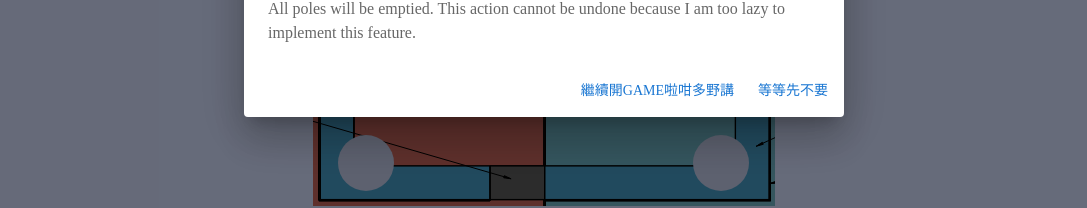
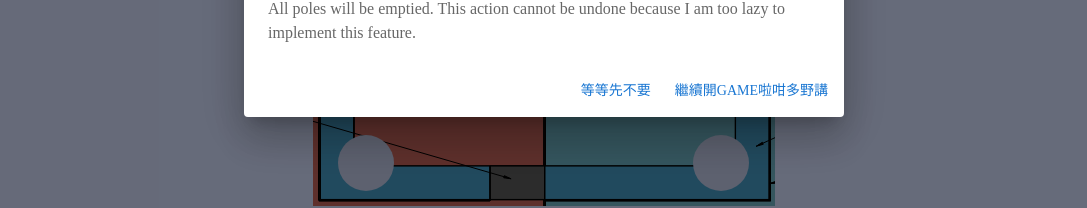
Before and after one commit to nc108x/2023-scoreboard, a React (Create React App) app: page / in a window 1280 px wide. Both pictures are taken after a click on the button "RESET". Shown: the part 375-583 px from the top of the page, without its empty margins (96-1183 px from the left). Built offline with nearby package versions, Linux system fonts and the light colour scheme; a web font is replaced by a local one.

Commit message:
Swap button position

```diff
--- a/src/components/ControlPanel.js
+++ b/src/components/ControlPanel.js
@@ -184,18 +184,18 @@ export default function ControlPanel({
               <Button
                 onClick={() => {
                   setConfirmReset(false);
+                }}
+                autoFocus
+              >
+                等等先不要
+              </Button>
+              <Button
+                onClick={() => {
+                  setConfirmReset(false);
                   resetHandler();
                 }}
               >
                 繼續開game啦咁多野講
-              </Button>
-              <Button
-                onClick={() => {
-                  setConfirmReset(false);
-                }}
-                autoFocus
-              >
-                等等先不要
               </Button>
             </DialogActions>
           </Dialog>
```
